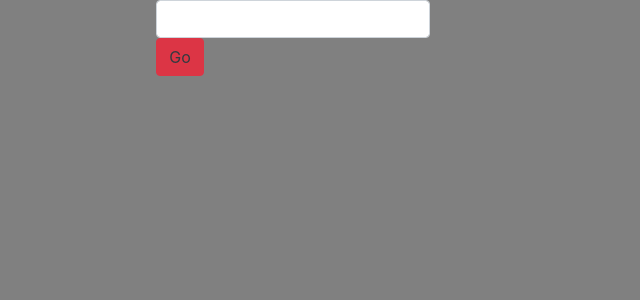
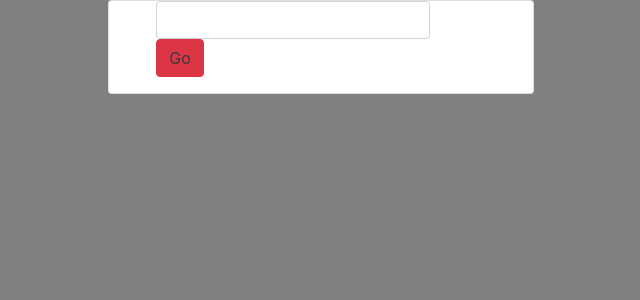
Before and after one commit to teslaman98/cyranosDjango, a Django app: page /gifsearch/ in a window 1280 px wide. Shown: the part 56-356 px from the top of the page, without its empty margins (319-959 px from the left). Run offline with Django 3.2, Linux system fonts and the light colour scheme; some libraries are stand-ins or nearby versions.

Commit message:
started fixing various styling issues on giphy search

```diff
--- a/main/templates/pages/giphy.html
+++ b/main/templates/pages/giphy.html
@@ -6,8 +6,8 @@
 
 
 <link rel="stylesheet" href="{% static '/css/giphy.css' %}" rel="stylesheet" type="text/css">
-<div class="container d-flex justify-content-center">
-	<div class="row">
+<div class="card container d-flex justify-content-center col-md-4">
+	<div class="row justify-content-center">
 		<div class="column">
 			<div class=" col-md-4 col-md-offset-4 col-sm-offset-4">
 				<form id="search-form" class="form-inline">
```
